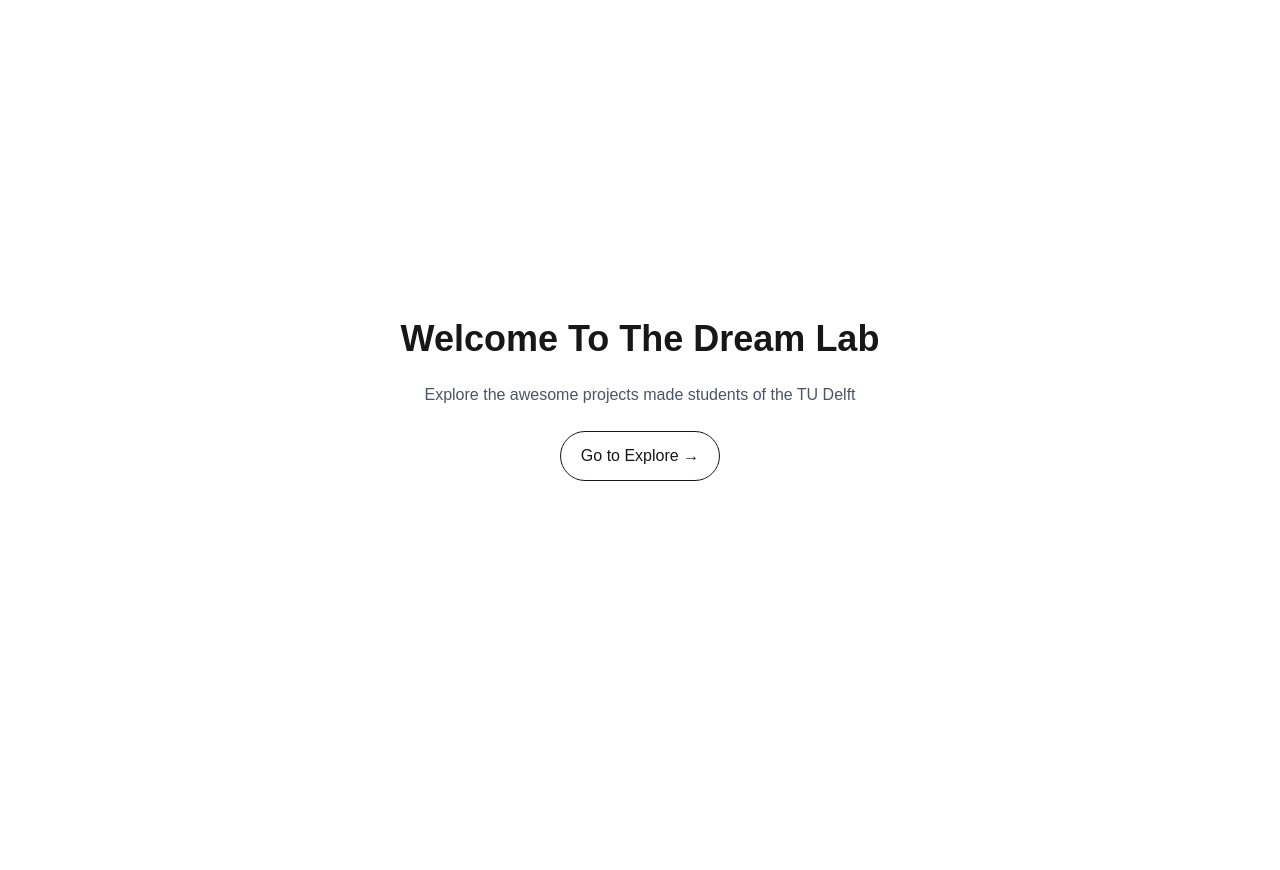
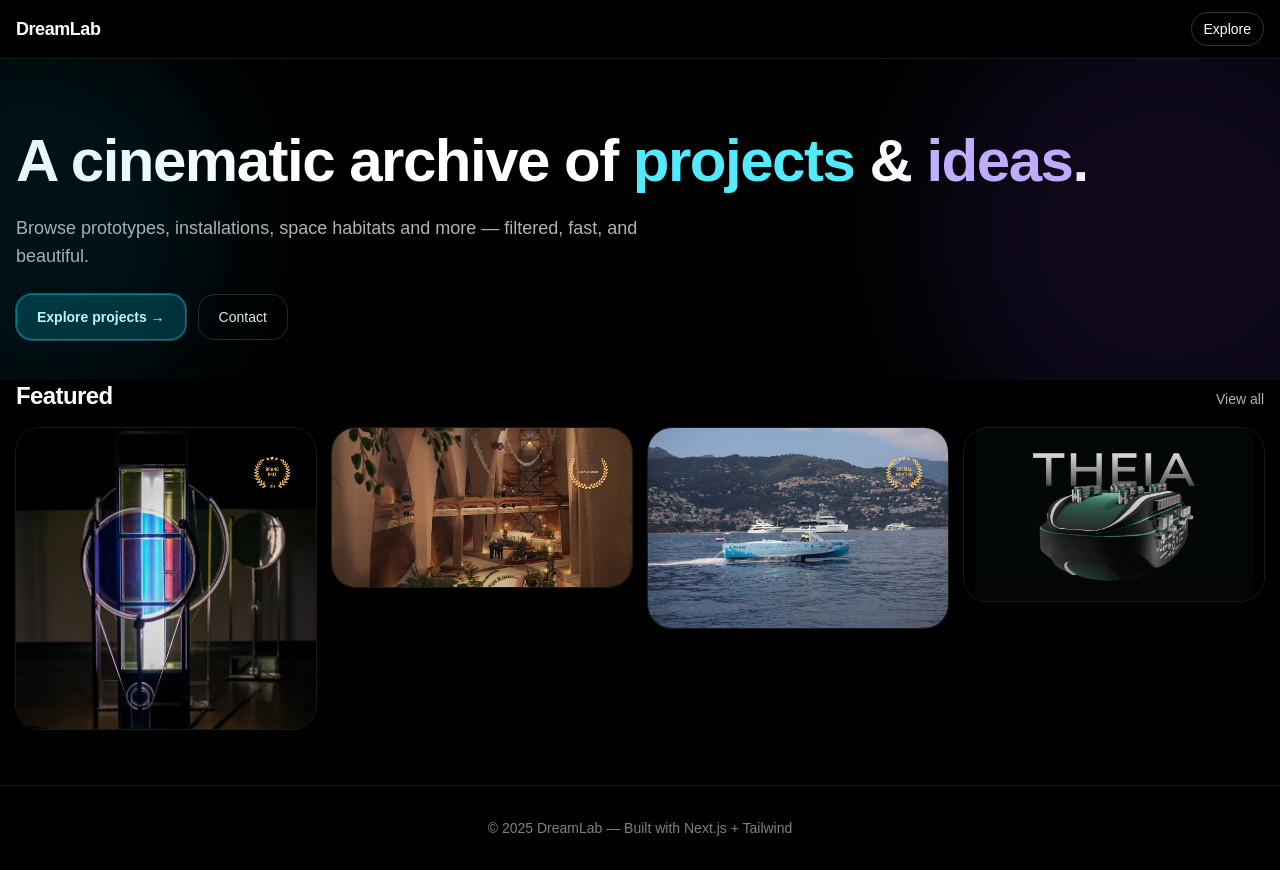
Before and after one commit to Maarten3013/dreamlab, a Next.js app: page / in a window 1280 px wide. Before the commit the page ends 800 px from the top, so only its background shows below. Built offline with nearby package versions, Linux system fonts and the light colour scheme.

Commit message:
landing page

```diff
--- a/app/page.tsx
+++ b/app/page.tsx
@@ -1,114 +1,84 @@
-// import Image from "next/image";
+import Link from "next/link";
+import SiteHeader from "@/components/SiteHeader";
+import data from "@/data/projects.json";
+import type { Project } from "@/lib/types";
+import Masonry from "@/components/Masonry";
 
-// export default function Home() {
-//   return (
-//     <div className="font-sans grid grid-rows-[20px_1fr_20px] items-center justify-items-center min-h-screen p-8 pb-20 gap-16 sm:p-20">
-//       <main className="flex flex-col gap-[32px] row-start-2 items-center sm:items-start">
-//         <Image
-//           className="dark:invert"
-//           src="/next.svg"
-//           alt="Next.js logo"
-//           width={180}
-//           height={38}
-//           priority
-//         />
-//         <ol className="font-mono list-inside list-decimal text-sm/6 text-center sm:text-left">
-//           <li className="mb-2 tracking-[-.01em]">
-//             Get started by editing{" "}
-//             <code className="bg-black/[.05] dark:bg-white/[.06] font-mono font-semibold px-1 py-0.5 rounded">
-//               app/page.tsx
-//             </code>
-//             .
-//           </li>
-//           <li className="tracking-[-.01em]">
-//             Save and see your changes instantly.
-//           </li>
-//         </ol>
+export default function Home() {
+  // Pick featured: newest first, prefer awarded
+  const all = data as Project[];
+  const featured = [...all]
+    .sort((a, b) => {
+      const awardScore = (p: Project) =>
+        p.award && p.award !== "None" ? 1 : 0;
+      // sort by: award desc, year desc, title asc
+      return (
+        awardScore(b) - awardScore(a) ||
+        b.year - a.year ||
+        a.title.localeCompare(b.title)
+      );
+    })
+    .slice(0, 12);
 
-//         <div className="flex gap-4 items-center flex-col sm:flex-row">
-//           <a
-//             className="rounded-full border border-solid border-transparent transition-colors flex items-center justify-center bg-foreground text-background gap-2 hover:bg-[#383838] dark:hover:bg-[#ccc] font-medium text-sm sm:text-base h-10 sm:h-12 px-4 sm:px-5 sm:w-auto"
-//             href="https://vercel.com/new?utm_source=create-next-app&utm_medium=appdir-template-tw&utm_campaign=create-next-app"
-//             target="_blank"
-//             rel="noopener noreferrer"
-//           >
-//             <Image
-//               className="dark:invert"
-//               src="/vercel.svg"
-//               alt="Vercel logomark"
-//               width={20}
-//               height={20}
-//             />
-//             Deploy now
-//           </a>
-//           <a
-//             className="rounded-full border border-solid border-black/[.08] dark:border-white/[.145] transition-colors flex items-center justify-center hover:bg-[#f2f2f2] dark:hover:bg-[#1a1a1a] hover:border-transparent font-medium text-sm sm:text-base h-10 sm:h-12 px-4 sm:px-5 w-full sm:w-auto md:w-[158px]"
-//             href="https://nextjs.org/docs?utm_source=create-next-app&utm_medium=appdir-template-tw&utm_campaign=create-next-app"
-//             target="_blank"
-//             rel="noopener noreferrer"
-//           >
-//             Read our docs
-//           </a>
-//         </div>
-//       </main>
-//       <footer className="row-start-3 flex gap-[24px] flex-wrap items-center justify-center">
-//         <a
-//           className="flex items-center gap-2 hover:underline hover:underline-offset-4"
-//           href="https://nextjs.org/learn?utm_source=create-next-app&utm_medium=appdir-template-tw&utm_campaign=create-next-app"
-//           target="_blank"
-//           rel="noopener noreferrer"
-//         >
-//           <Image
-//             aria-hidden
-//             src="/file.svg"
-//             alt="File icon"
-//             width={16}
-//             height={16}
-//           />
-//           Learn
-//         </a>
-//         <a
-//           className="flex items-center gap-2 hover:underline hover:underline-offset-4"
-//           href="https://vercel.com/templates?framework=next.js&utm_source=create-next-app&utm_medium=appdir-template-tw&utm_campaign=create-next-app"
-//           target="_blank"
-//           rel="noopener noreferrer"
-//         >
-//           <Image
-//             aria-hidden
-//             src="/window.svg"
-//             alt="Window icon"
-//             width={16}
-//             height={16}
-//           />
-//           Examples
-//         </a>
-//         <a
-//           className="flex items-center gap-2 hover:underline hover:underline-offset-4"
-//           href="https://nextjs.org?utm_source=create-next-app&utm_medium=appdir-template-tw&utm_campaign=create-next-app"
-//           target="_blank"
-//           rel="noopener noreferrer"
-//         >
-//           <Image
-//             aria-hidden
-//             src="/globe.svg"
-//             alt="Globe icon"
-//             width={16}
-//             height={16}
-//           />
-//           Go to nextjs.org →
-//         </a>
-//       </footer>
-//     </div>
-//   );
-// }
+  return (
+    <main className="min-h-dvh bg-black text-white">
+      <SiteHeader />
 
-import Link from "next/link";
-export default function Home() {
-return (
-<main className="mx-auto flex min-h-dvh max-w-7xl flex-col items-center justify-center gap-6 p-8 text-center">
-<h1 className="text-4xl font-bold">Welcome To The Dream Lab</h1>
-<p className="text-gray-600">Explore the awesome projects made students of the TU Delft</p>
-<Link href="/explore" className="rounded-full border px-5 py-3 font-medium hover:bg-gray-50">Go to Explore →</Link>
-</main>
-);
+      {/* HERO */}
+      <section className="relative overflow-hidden">
+        {/* soft corner glows */}
+        <div className="pointer-events-none absolute inset-0">
+          <div className="absolute -left-40 top-[-10%] h-96 w-96 rounded-full bg-cyan-500/10 blur-3xl" />
+          <div className="absolute right-[-10%] top-[-20%] h-[30rem] w-[30rem] rounded-full bg-violet-500/10 blur-3xl" />
+        </div>
+
+        <div className="mx-auto max-w-7xl px-4 pb-10 pt-12 md:pt-16">
+          <h1 className="text-balance text-5xl font-extrabold leading-tight tracking-tight md:text-6xl">
+            A cinematic archive of <span className="text-cyan-300">projects</span> &{" "}
+            <span className="text-violet-300">ideas</span>.
+          </h1>
+          <p className="mt-4 max-w-2xl text-lg text-white/70">
+            Browse prototypes, installations, space habitats and more — filtered,
+            fast, and beautiful.
+          </p>
+
+          <div className="mt-6 flex flex-wrap items-center gap-3">
+            <Link
+              href="/explore"
+              className="rounded-2xl border border-cyan-400/50 bg-cyan-400/20 px-5 py-3 text-sm font-semibold text-cyan-100 ring-1 ring-cyan-300/30 transition hover:bg-cyan-400/30 hover:ring-cyan-300/50"
+            >
+              Explore projects →
+            </Link>
+            <a
+              href="mailto:hello@example.com"
+              className="rounded-2xl border border-white/15 px-5 py-3 text-sm font-medium text-white/90 hover:bg-white/10"
+            >
+              Contact
+            </a>
+          </div>
+        </div>
+      </section>
+
+      {/* FEATURED WALL */}
+      <section className="mx-auto max-w-7xl px-4 pb-14">
+        <div className="mb-4 flex items-baseline justify-between">
+          <h2 className="text-2xl font-bold tracking-tight">Featured</h2>
+          <Link
+            href="/explore"
+            className="text-sm text-white/70 underline-offset-4 hover:text-white hover:underline"
+          >
+            View all
+          </Link>
+        </div>
+
+        {/* Reuse your Pinterest-style masonry + Tile cards */}
+        <Masonry projects={featured} />
+      </section>
+
+      {/* FOOTER */}
+      <footer className="border-t border-white/10 py-8 text-center text-sm text-white/50">
+        © {new Date().getFullYear()} DreamLab — Built with Next.js + Tailwind
+      </footer>
+    </main>
+  );
 }
--- a/components/Gallery.tsx
+++ b/components/Gallery.tsx
@@ -89,7 +89,7 @@
             {/* Controls */}
             <button
               onClick={() => setOpen(false)}
-              className="absolute right-2 top-2 rounded-full bg-white/90 px-3 py-1 text-sm font-medium shadow"
+              className="absolute right-2 top-2 rounded-full bg-black/90 px-3 py-1 text-sm font-medium shadow"
               aria-label="Close"
             >
               Close
@@ -98,19 +98,19 @@
               <>
                 <button
                   onClick={prev}
-                  className="absolute left-0 top-1/2 -translate-y-1/2 rounded-r-xl bg-white/90 px-3 py-2 text-sm font-medium shadow"
+                  className="absolute left-0 top-1/2 -translate-y-1/2 rounded-r-xl bg-black/90 px-3 py-2 text-sm font-medium shadow"
                   aria-label="Previous image"
                 >
                   ‹
                 </button>
                 <button
                   onClick={next}
-                  className="absolute right-0 top-1/2 -translate-y-1/2 rounded-l-xl bg-white/90 px-3 py-2 text-sm font-medium shadow"
+                  className="absolute right-0 top-1/2 -translate-y-1/2 rounded-l-xl bg-black/90 px-3 py-2 text-sm font-medium shadow"
                   aria-label="Next image"
                 >
                   ›
                 </button>
-                <div className="pointer-events-none absolute bottom-2 left-1/2 -translate-x-1/2 rounded-full bg-white/90 px-3 py-1 text-xs font-medium shadow">
+                <div className="pointer-events-none absolute bottom-2 left-1/2 -translate-x-1/2 rounded-full bg-black/90 px-3 py-1 text-xs font-medium shadow">
                   {idx + 1} / {items.length}
                 </div>
               </>
--- /dev/null
+++ b/components/SiteHeader.tsx
@@ -0,0 +1,21 @@
+import Link from "next/link";
+
+export default function SiteHeader() {
+  return (
+    <header className="sticky top-0 z-40 border-b border-white/10 bg-black/70 backdrop-blur">
+      <div className="mx-auto flex max-w-7xl items-center justify-between px-4 py-3">
+        <Link href="/" className="text-lg font-extrabold tracking-tight text-white">
+          DreamLab
+        </Link>
+        <nav className="flex items-center gap-3">
+          <Link
+            href="/explore"
+            className="rounded-full border border-white/20 px-3 py-1.5 text-sm text-white hover:bg-white/10"
+          >
+            Explore
+          </Link>
+        </nav>
+      </div>
+    </header>
+  );
+}
```
